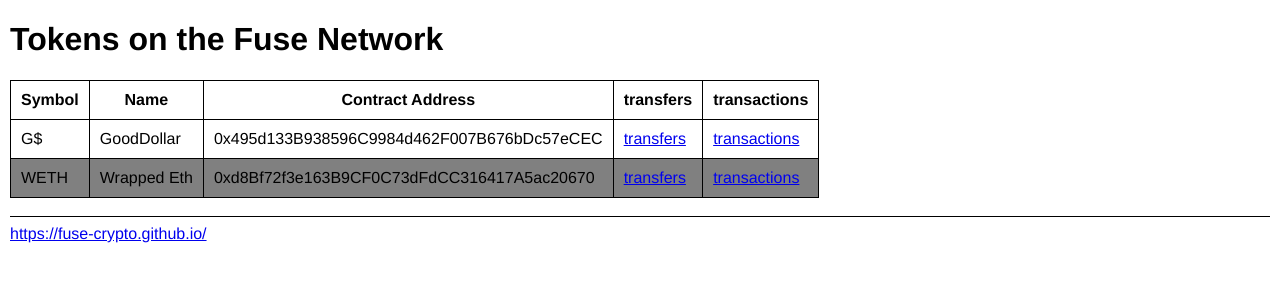
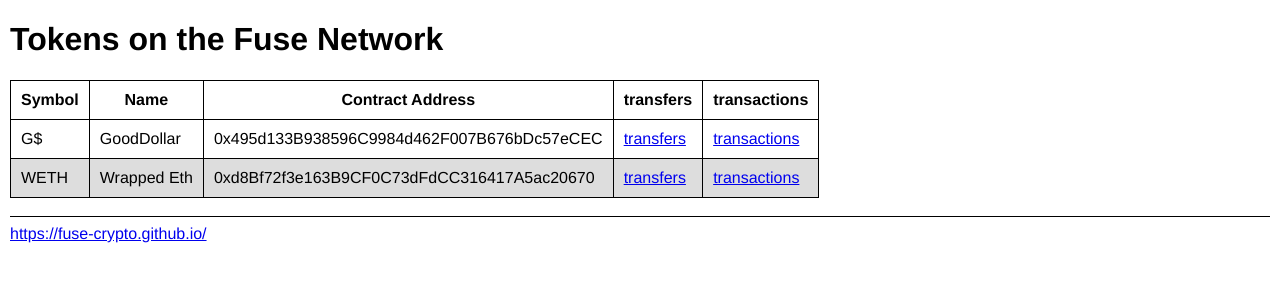
Before and after one commit to Fuse-Crypto/fuse-crypto.github.io, a Jekyll site: the page built from tokens/index.md, in a window 1280 px wide. Shown: the top 300 px of the page. Built offline with Jekyll 4.4.1, drawn with Linux system fonts in a browser that asks for light colours.

Commit message:
Update default.html

```diff
--- a/_layouts/default.html
+++ b/_layouts/default.html
@@ -17,7 +17,7 @@
   padding: 10px;
 }
 tr:nth-child(even) {
-  background-color: grey;
+  background-color: #ddd;
 }
 footer {
   padding-top: 10px;
```
